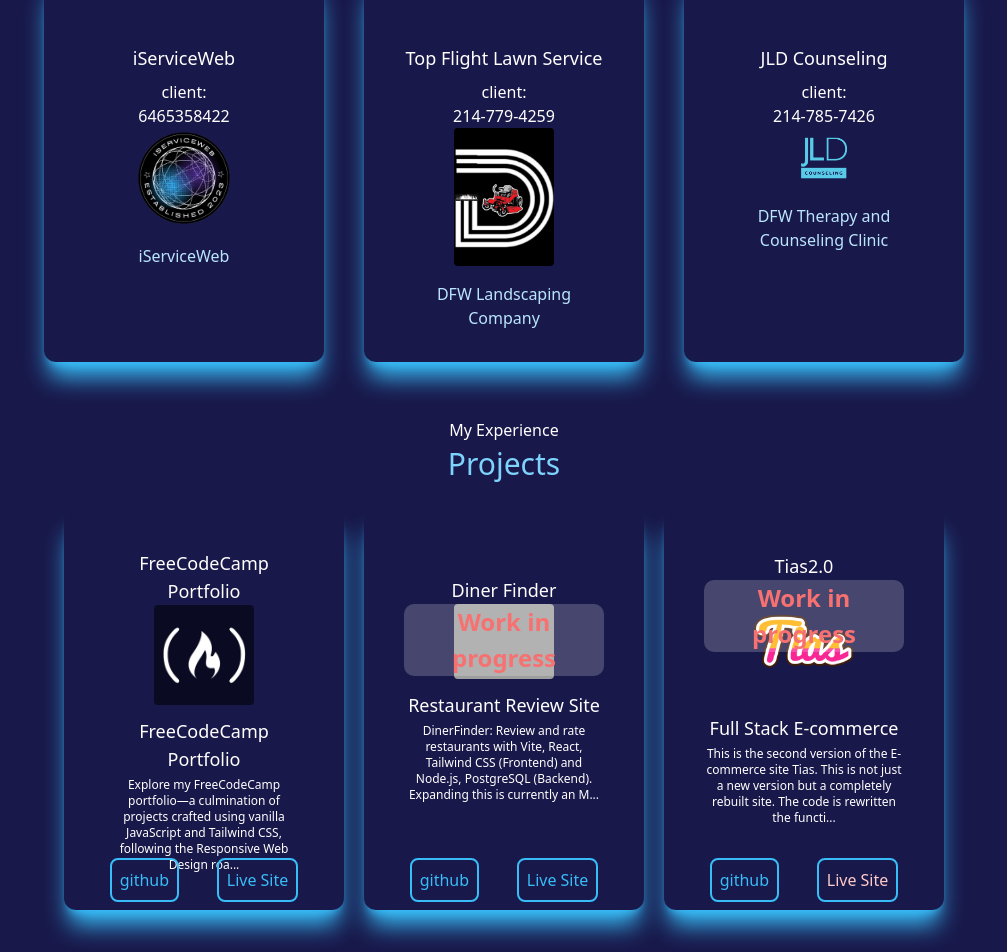
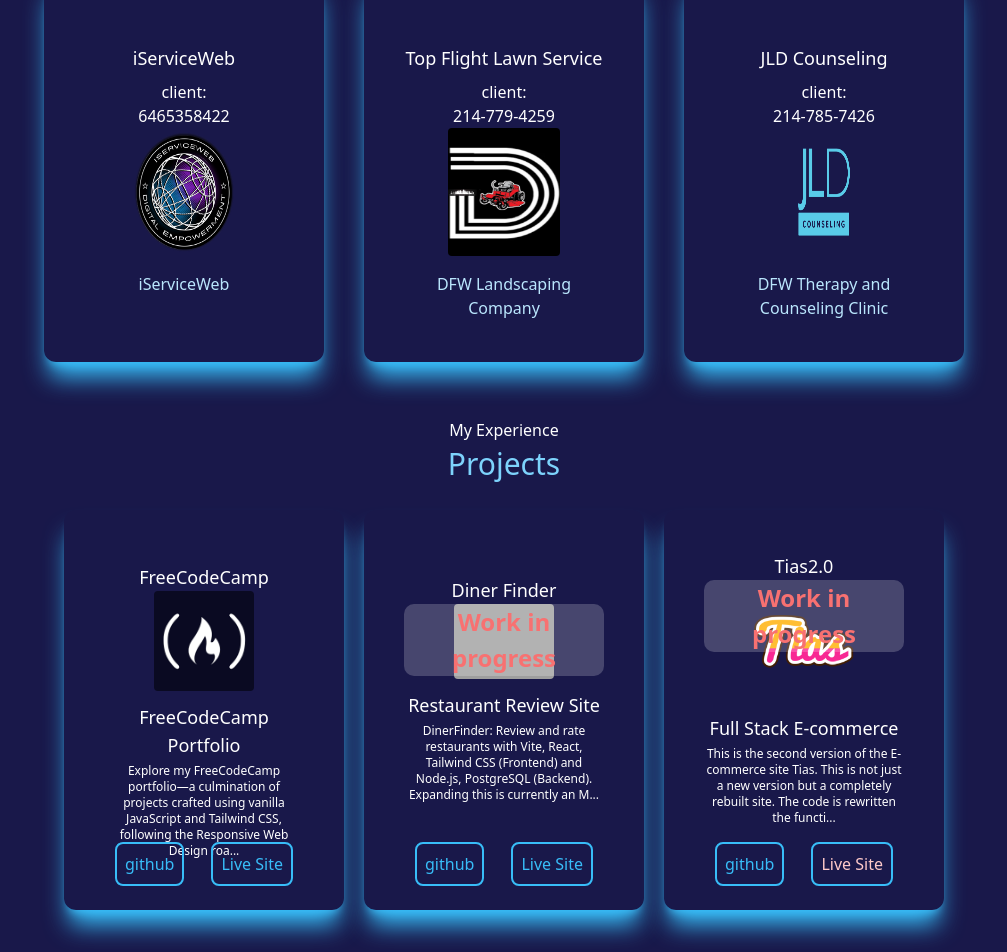
Before and after one commit to Messyginger0804/next.js-portfolio, a Next.js app: page / in a window 1280 px wide. Shown: the part 3020-3972 px from the top of the page, without its empty margins (136-1143 px from the left). Built offline with nearby package versions, Linux system fonts and the light colour scheme; grey boxes are pictures that could not be loaded.

Commit message:
updated logo and padding to buttons in cards

```diff
--- a/components/FreelanceCard.jsx
+++ b/components/FreelanceCard.jsx
@@ -16,10 +16,10 @@ export function FreelanceCard({ job }) {
                 <Link href={job.link}>
                     <div className='flex justify-center'>
                         <Image
-                            className='flex justify-center fit object-center rounded'
+                            className='flex justify-center fit object-center rounded h-32 w-28'
                             src={job.image}
-                            width={100}
-                            height={100}
+                            // width={100}
+                            // height={100}
                             alt={`${job.title} 'logo'`}
                         />
                     </div>
--- a/components/ProjectCard.jsx
+++ b/components/ProjectCard.jsx
@@ -32,7 +32,7 @@ export function ProjectCard({ proj }) {
             </div>
 
             {/* Buttons container */}
-            <div className='flex justify-evenly absolute bottom-0 left-0 w-full p-2 z-20'>
+            <div className='flex justify-evenly absolute bottom-0 left-0 w-full p-6 z-20'>
                 <a href={proj.rep} className='hover:bg-white p-2 text-sky-400 border-2 border-sky-400 rounded-lg' target='_blank'>
                     github
                 </a>
--- a/data/jobs.js
+++ b/data/jobs.js
@@ -1,6 +1,6 @@
 import JLD from '../public/projectImages/JLD.png'
 import TFLS from '../public/projectImages/TFLS.jpg'
-import ISW from '../public/projectImages/isw_logo.png'
+import ISW from '../public/projectImages/main_logo.png'
 
 export const contractedJobs = [
     {
--- a/data/projects.js
+++ b/data/projects.js
@@ -13,7 +13,7 @@ export const projects = [
     {
         isPublished: true,
         inProgress: false,
-        title: "FreeCodeCamp Portfolio",
+        title: "FreeCodeCamp",
         image: fcc,
         descTitle: 'FreeCodeCamp Portfolio',
         desc: 'Explore my FreeCodeCamp portfolio—a culmination of projects crafted using vanilla JavaScript and Tailwind CSS, following the Responsive Web Design roadmap. This single-page application, my inaugural project with routing, is devoid of frameworks. Immerse yourself in my projects and witness the passion fueling my journey in web development!',
```
Also changed, not shown: public/projectImages/isw_logo.png (deleted), public/projectImages/main_logo.png (added).
